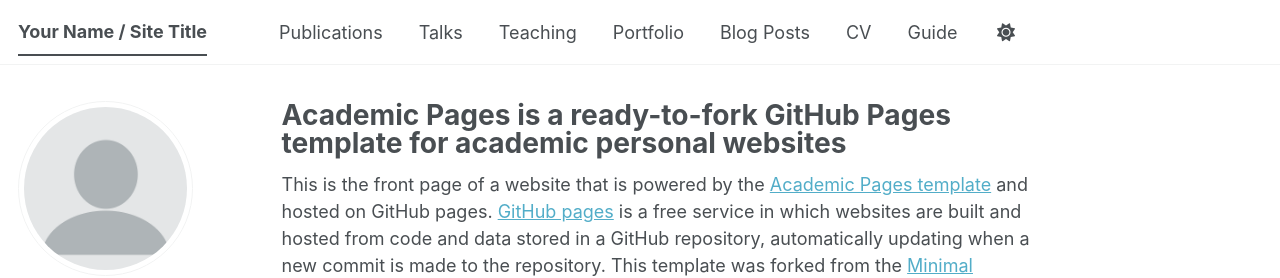
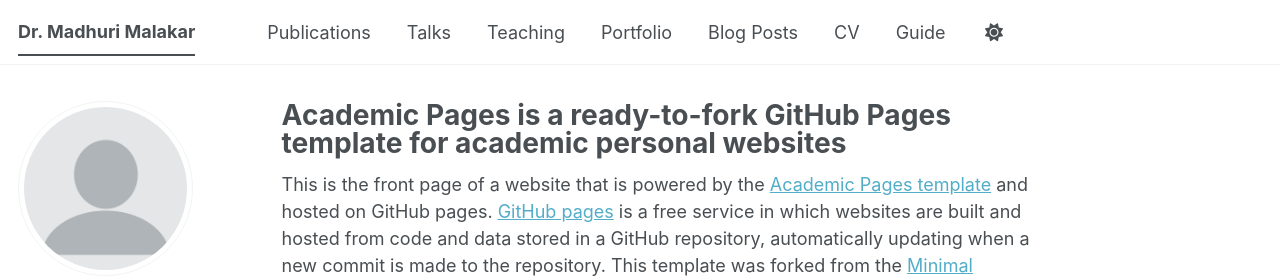
Before and after one commit to Malakar-Madhuri/MadhuriMalakar.github.io, a Jekyll site: the page built from _pages/about.md, in a window 1280 px wide. Shown: the top 278 px of the page. Built offline with Jekyll 4.4.1, drawn with Linux system fonts in a browser that asks for light colours; some web fonts are replaced; a script bundle is joined from its source files by our own code; library files that are not in the unit come from our copies.

Commit message:
Update _config.yml

```diff
--- a/_config.yml
+++ b/_config.yml
@@ -9,7 +9,7 @@
 # Basic Site Settings
 locale                   : "en-US"
 site_theme               : "default" # The available themes options are "default", "air", "sunrise", "mint", "dirt" and "contrast"
-title                    : "Your Name / Site Title"
+title                    : "Dr. Madhuri Malakar"
 title_separator          : "-"
 name                     : &name "Your Name"
 description              : &description "Your Name's academic portfolio"   # Update this with a general description of your site, this is the default if not overridden by a page
```
